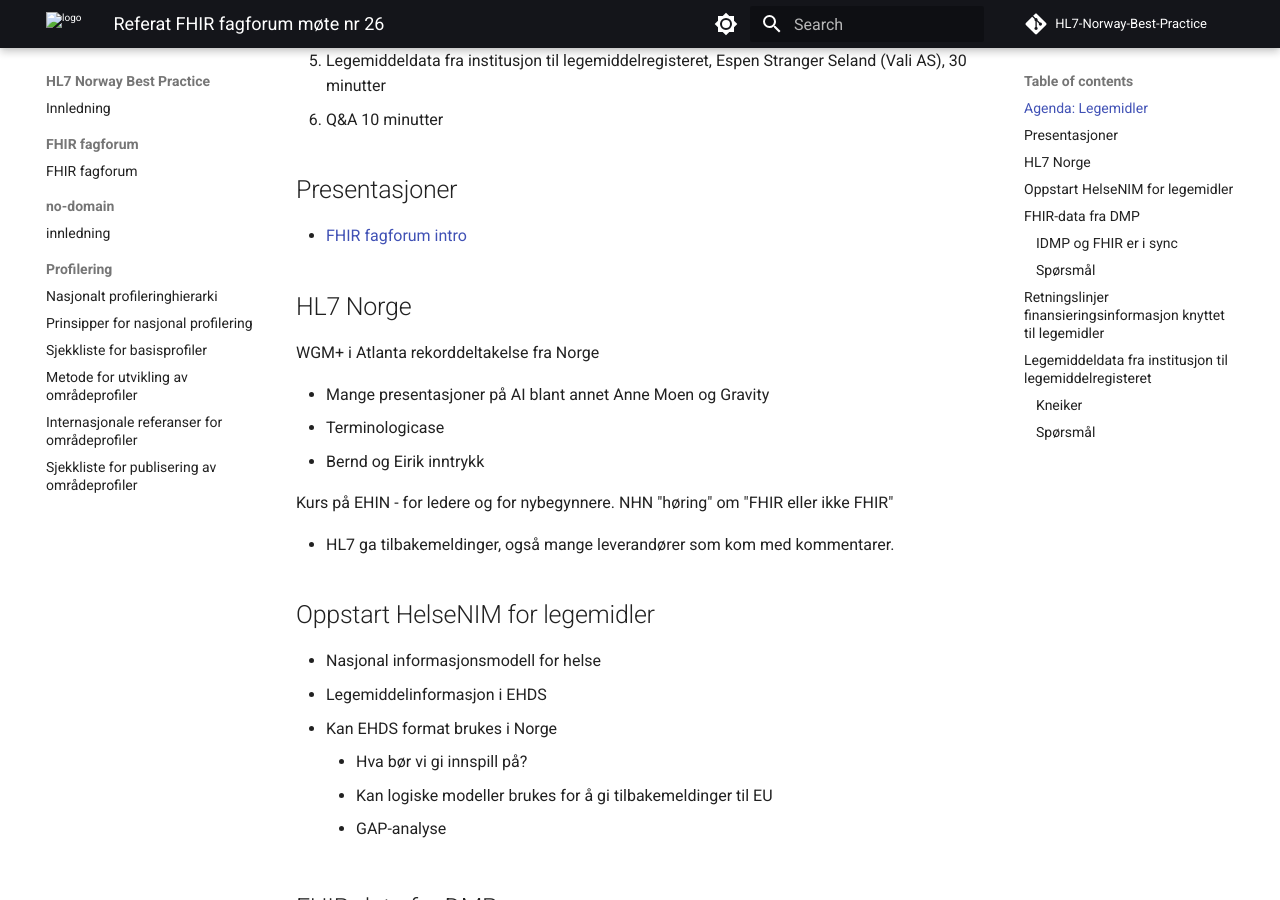
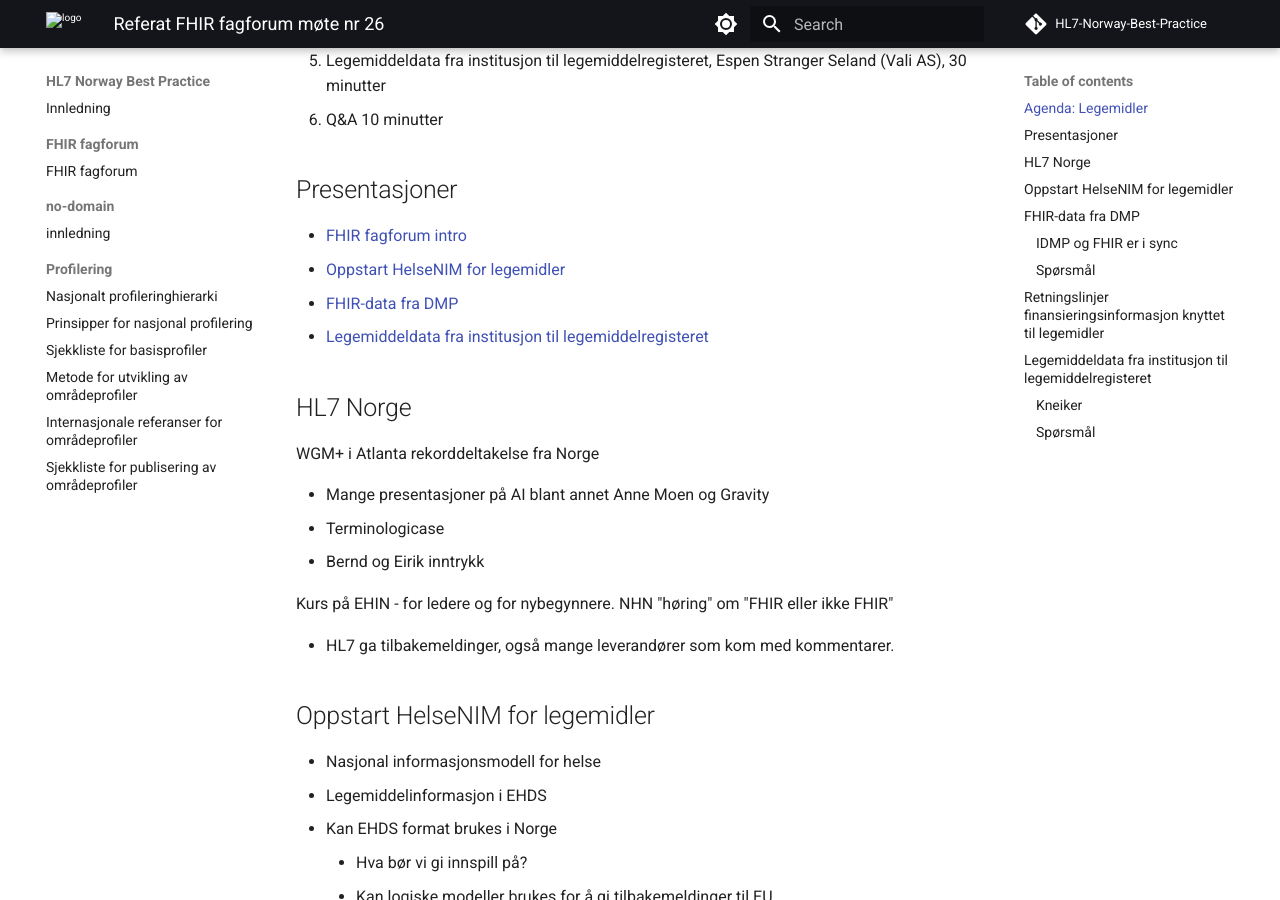
Before and after one commit to HL7Norway/best-practice, an MkDocs documentation site: the page built from docs/FHIR-faglig-forum/_referat/2024-10-16-referat.md, in a window 1280 px wide and 900 px high, scrolled down 543 px. Built offline with MkDocs 1.6.1 and Material for MkDocs 9.7.7, drawn with Linux system fonts in a browser that asks for light colours; comment, search, counter and statistics services are not loaded.

Commit message:
presentasjoner nr26

```diff
--- a/docs/FHIR-faglig-forum/_referat/2024-10-16-referat.md
+++ b/docs/FHIR-faglig-forum/_referat/2024-10-16-referat.md
@@ -26,6 +26,9 @@
 ## Presentasjoner
 
 * [FHIR fagforum intro](../docs/FHIR-faglig-forum/presentasjon/2024-10-16-FHIR-fagforum-26.pdf)
+* [Oppstart HelseNIM for legemidler](docs/presentasjoner/2024-10-16-HelseNIM.pdf)
+* [FHIR-data fra DMP](../docs/FHIR-faglig-forum/presentasjon/2024-10-16-FHIR-data-DMP.pdf)
+* [Legemiddeldata fra institusjon til legemiddelregisteret](../docs/2024-10-16-FFF-LMDI-Vali-Seland.pdf)
 
 ## HL7 Norge
 
```
Also changed, not shown: 2 other files.
